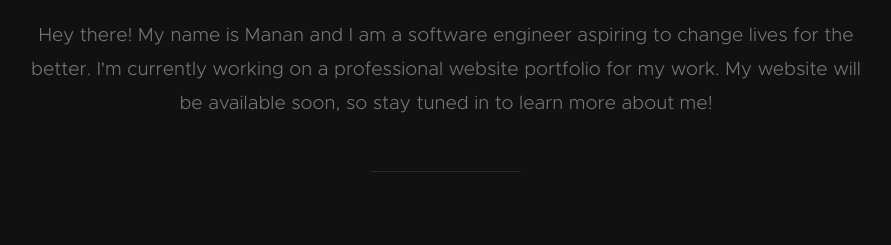
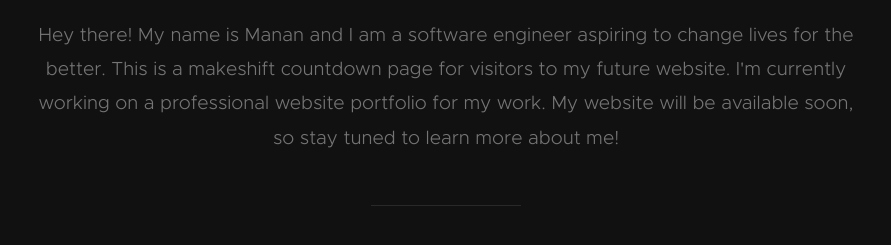
Before and after one commit to mp360/mp360.github.io, a plain HTML site: page index.html in a window 1280 px wide. Shown: the part 213-458 px from the top of the page, without its empty margins (194-1085 px from the left). Drawn offline with Linux system fonts and the light colour scheme.

Commit message:
edited blurb

```diff
--- a/index.html
+++ b/index.html
@@ -41,8 +41,9 @@
 
             <p class="lead">
                 Hey there! My name is Manan and I am a software engineer aspiring to change lives for the better.
+                This is a makeshift countdown page for visitors to my future website.
                 I'm currently working on a professional website portfolio for my work.
-                My website will be available soon, so stay tuned in to learn more about me!
+                My website will be available soon, so stay tuned to learn more about me!
             </p>
 
         </div>
```
